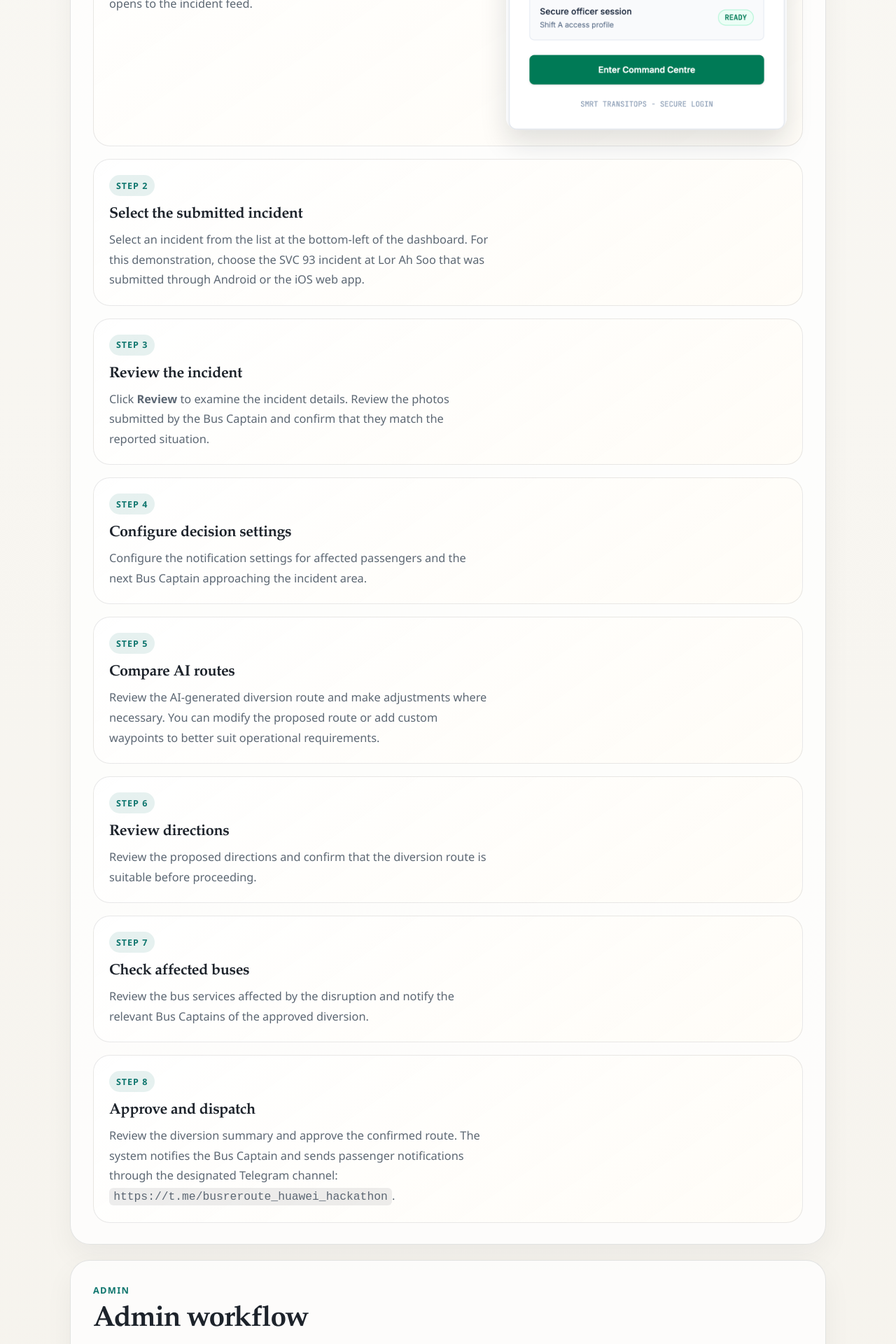
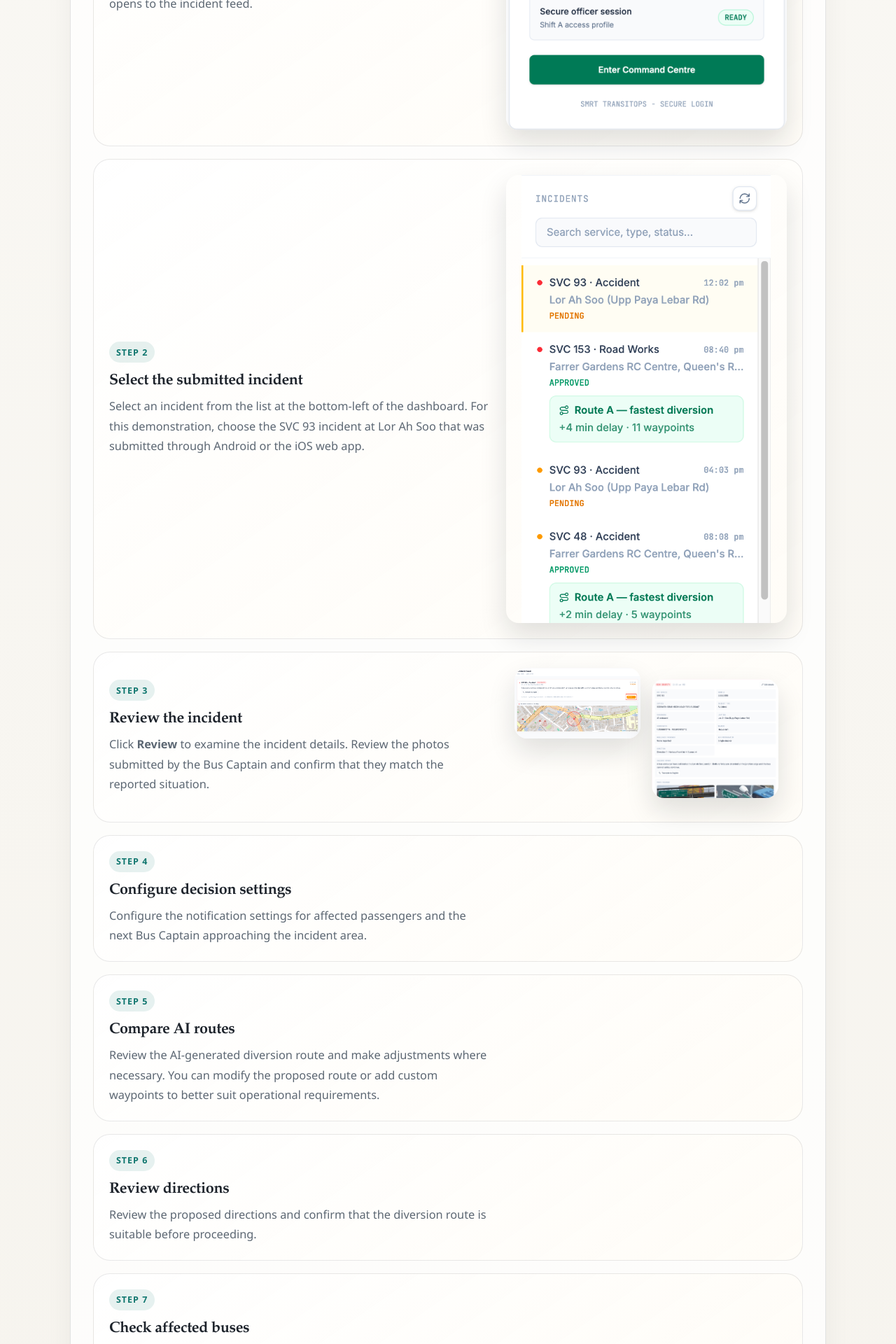
Before and after one commit to ZengZixuan05/RouteGuardians-Manual, a Jekyll site: the page built from web-dashboard.md, in a window 1280 px wide. Shown: the part 1992-3912 px from the top of the page at 70% size. Built offline with Jekyll 4.4.1, drawn with Linux system fonts in a browser that asks for light colours.

Commit message:
Update officer workflow screenshots

```diff
--- a/web-dashboard.md
+++ b/web-dashboard.md
@@ -131,6 +131,9 @@ guide_label: Step 2 - Operations Officer
         <h3>Select the submitted incident</h3>
         <p>Select an incident from the list at the bottom-left of the dashboard. For this demonstration, choose the SVC 93 incident at Lor Ah Soo that was submitted through Android or the iOS web app.</p>
       </div>
+      <figure class="screenshot-slot screenshot-image">
+        <img src="{{ '/assets/ss2.png' | relative_url }}" alt="Operations Officer dashboard showing the submitted incident selected from the feed" loading="lazy" />
+      </figure>
     </article>
 
     <article class="workflow-step">
@@ -139,6 +142,12 @@ guide_label: Step 2 - Operations Officer
         <h3>Review the incident</h3>
         <p>Click <strong>Review</strong> to examine the incident details. Review the photos submitted by the Bus Captain and confirm that they match the reported situation.</p>
       </div>
+      <figure class="screenshot-slot screenshot-image screenshot-stack">
+        <div class="grid-2">
+          <img src="{{ '/assets/ss3.png' | relative_url }}" alt="Operations Officer review screen showing incident details and route information" loading="lazy" />
+          <img src="{{ '/assets/ss4.png' | relative_url }}" alt="Operations Officer review screen showing the second supporting screenshot for the incident review" loading="lazy" />
+        </div>
+      </figure>
     </article>
 
     <article class="workflow-step">
```
